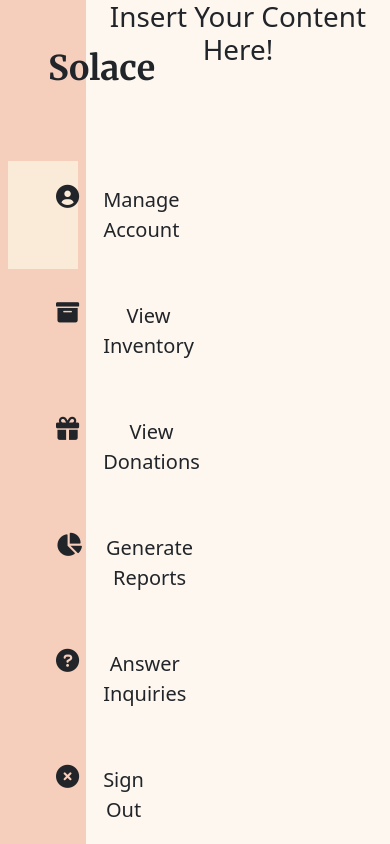
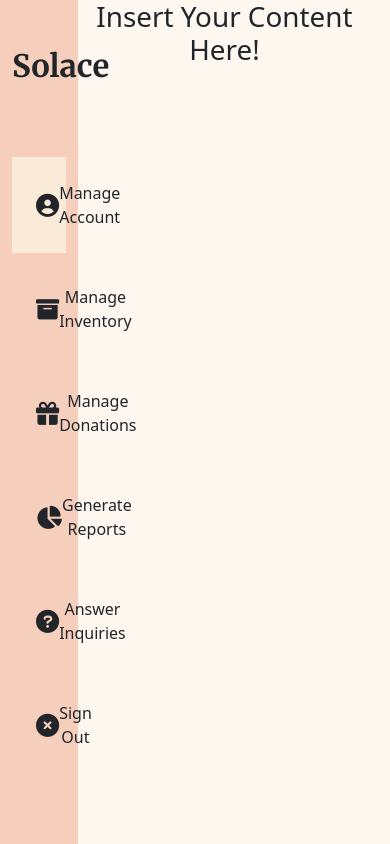
Before and after one commit to whale213/solace, a Flask app: page / in a window 390 px wide. Run offline with Flask 2, Linux system fonts and the light colour scheme.

Commit message:
Made Staff Nav Responsive for laptop

```diff
--- a/solace/app/static/staff_nav.css
+++ b/solace/app/static/staff_nav.css
@@ -8,6 +8,8 @@
     --theme-black: #212420;
 }
 
+html { overflow-x: hidden; }
+
 .bg-theme-1 { background-color: var(--theme-pink); }
 
 .bg-theme-2 { background-color: var(--theme-light-cream); }
@@ -16,16 +18,20 @@
 
 .logo-font { font-family: 'Merriweather', serif; }
 
-.side-nav { position: fixed; }
-
-.left-22 { margin-left: 22%; }
-
 .vh-100 { height: 100vh; }
 
-.width-22 { width: 22%; }
+.ml-custom { margin-left: 20vw; }
+
+.width-20 { width: 20% !important; }
+
+.width-80 { width: 80% !important; }
+
+.width-vw { width: 14vw; }
 
 .nav-item:hover { background-color: var(--theme-light-cream);}
 
 .nav-item:target { background-color: var(--theme-cream); }
 
 body { background-color: var(--theme-light-cream) !important; }
+
+@media (max-width: 1020px) { .font-responsive { font-size: 1rem !important; } }
--- a/solace/app/templates/includes/_staff_base.html
+++ b/solace/app/templates/includes/_staff_base.html
@@ -20,48 +20,49 @@
     {% endblock %}
 </head>
 <body>
-    <div class="d-flex flex-wrap" id="flexbox">
-        <div class="width-22 bg-theme-1 vh-100 side-nav">
+    <div class="container-fluid row">
+        <div class="bg-theme-1 vh-100 position-fixed width-20">
             <ul class="list-unstyled fs-5 text-center">
-                <li class="p-5">
-                    <p class="display-4 logo-font">Solace</p>
+                <li class="pt-5 pb-5">
+                    <p class="display-5 logo-font">Solace</p>
                 </li>
-                <li class="p-4 m-2 nav-item acc-tab">
-                    <a href="#" class="text-decoration-none text-dark d-flex flex-start">
-                    <i class="fa fa-user-circle fs-3 px-4"></i> Manage Account</a>
+                <li class="p-4 mt-2 mb-2 nav-item acc-tab">
+                    <a href="/" class="text-decoration-none text-dark d-flex justify-content-between width-vw font-responsive m-auto align-items-center">
+                    <i class="side-nav-icon fa fa-user-circle fs-3"></i> Manage Account</a>
                 </li>
-                <li class="p-4 m-2 nav-item invent-tab">
-                    <a href="#" class="text-decoration-none text-dark d-flex flex-start">
-                    <i class="fa fa-archive fs-3 px-4"></i>View Inventory</a>
+                <li class="p-4 mt-2 mb-2 nav-item invent-tab">
+                    <a href="/inventory" class="text-decoration-none text-dark d-flex justify-content-between width-vw font-responsive m-auto align-items-center">
+                    <i class="side-nav-icon fa fa-archive fs-3"></i>Manage Inventory</a>
                 </li>
-                <li class="p-4 m-2 nav-item donate-tab">
-                    <a href="#" class="text-decoration-none text-dark d-flex flex-start">
-                    <i class="fa fa-gift fs-3 px-4"></i>View Donations</a>
+                <li class="p-4 mt-2 mb-2 nav-item donate-tab">
+                    <a href="#" class="text-decoration-none text-dark d-flex justify-content-between width-vw font-responsive m-auto align-items-center">
+                    <i class="side-nav-icon fa fa-gift fs-3"></i>Manage Donations</a>
                 </li>
-                <li class="p-4 m-2 nav-item gen-rep-tab">
-                    <a href="#" class="text-decoration-none text-dark d-flex flex-start">
-                    <i class="fa fa-pie-chart fs-3 px-4"></i>Generate Reports</a>
+                <li class="p-4 mt-2 mb-2 nav-item gen-rep-tab">
+                    <a href="#" class="text-decoration-none text-dark d-flex justify-content-between width-vw font-responsive m-auto align-items-center">
+                    <i class="side-nav-icon fa fa-pie-chart fs-3"></i>Generate Reports</a>
                 </li>
-                <li class="p-4 m-2 nav-item ans-inq-tab">
-                    <a href="#" class="text-decoration-none text-dark d-flex flex-start">
-                    <i class="fa fa-question-circle fs-3 px-4"></i>Answer Inquiries</a>
+                <li class="p-4 mt-2 mb-2 nav-item ans-inq-tab">
+                    <a href="#" class="text-decoration-none text-dark d-flex justify-content-between width-vw font-responsive m-auto align-items-center">
+                    <i class="side-nav-icon fa fa-question-circle fs-3"></i>Answer Inquiries</a>
                 </li>
-                <li class="p-4 m-2 nav-item sign-out-tab">
-                    <a href="#" class="text-decoration-none text-dark d-flex flex-start">
-                    <i class="fa fa-times-circle fs-3 px-4"></i>Sign Out</a>
+                <li class="p-4 mt-2 mb-2 nav-item sign-out-tab">
+                    <a href="#" class="text-decoration-none text-dark d-flex justify-content-between width-vw font-responsive m-auto align-items-center">
+                    <i class="side-nav-icon fa fa-times-circle fs-3"></i>Sign Out</a>
                 </li>
             </ul>
         </div>
-        <div class="w-100 left-22">
+        <div class="width-80 ml-custom">
             {% block content %}
             {% endblock %}
         </div>
     </div>
-    {% block scripts %}
     <!--BOOTSTRAP JS-->
     <script src="https://cdn.jsdelivr.net/npm/bootstrap@5.3.0-alpha1/dist/js/bootstrap.bundle.min.js"
     integrity="sha384-w76AqPfDkMBDXo30jS1Sgez6pr3x5MlQ1ZAGC+nuZB+EYdgRZgiwxhTBTkF7CXvN" crossorigin="anonymous">
     </script>
+    {% block scripts %}
+    <!--Insert your own javascript-->
     {% endblock %}
 </body>
 </html>
```
